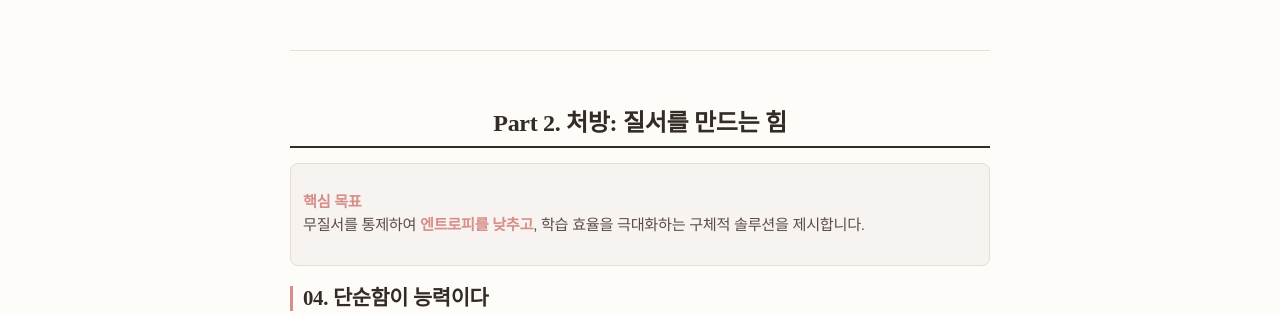
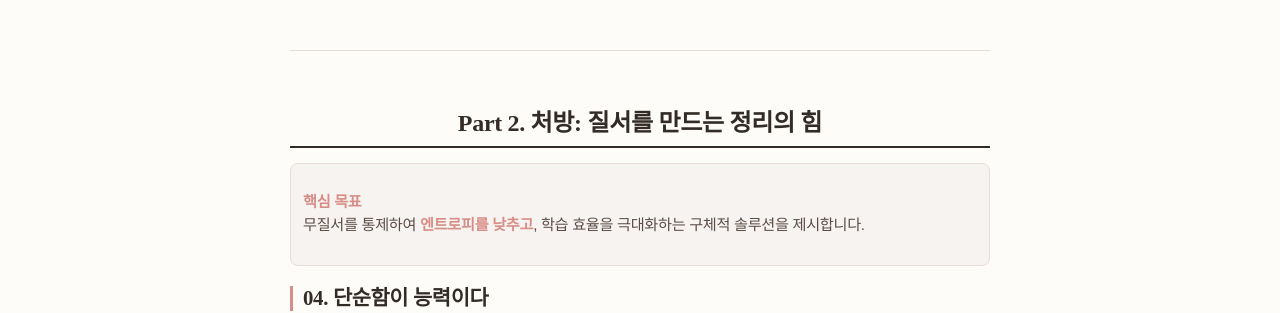
Before and after one commit to somath-edu/somath-edu.github.io, a Jekyll site: the page built from library/entropy.md, in a window 1280 px wide. Shown: the part 1050-1363 px from the top of the page. Built offline with Jekyll 4.4.1, drawn with Linux system fonts in a browser that asks for light colours; some web fonts are replaced.

Commit message:
Update entropy.md

```diff
--- a/library/entropy.md
+++ b/library/entropy.md
@@ -38,7 +38,7 @@ date: 2026-02-02
 <br>
 <hr>
 <br>
-# Part 2. 처방: 질서를 만드는 힘
+# Part 2. 처방: 질서를 만드는 정리의 힘
 
 > **핵심 목표**<br>
 > 무질서를 통제하여 **엔트로피를 낮추고**, 학습 효율을 극대화하는 구체적 솔루션을 제시합니다.
```
